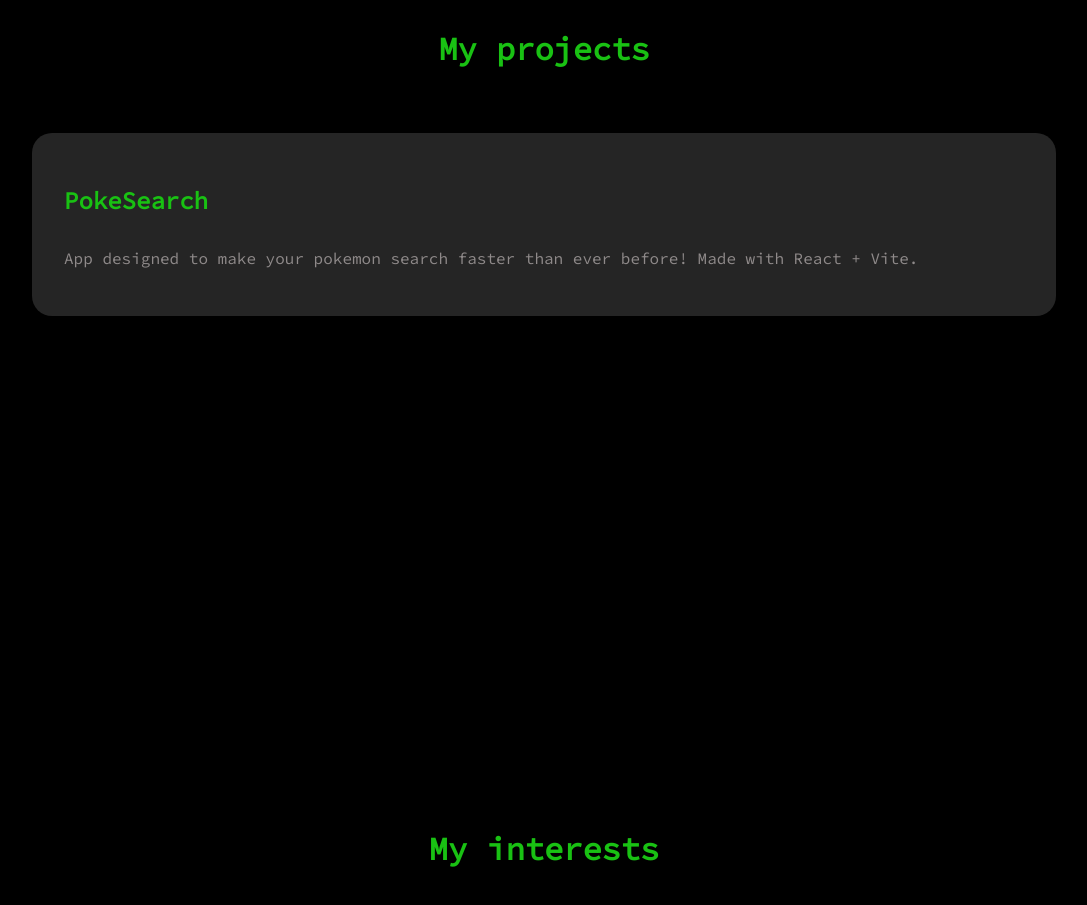
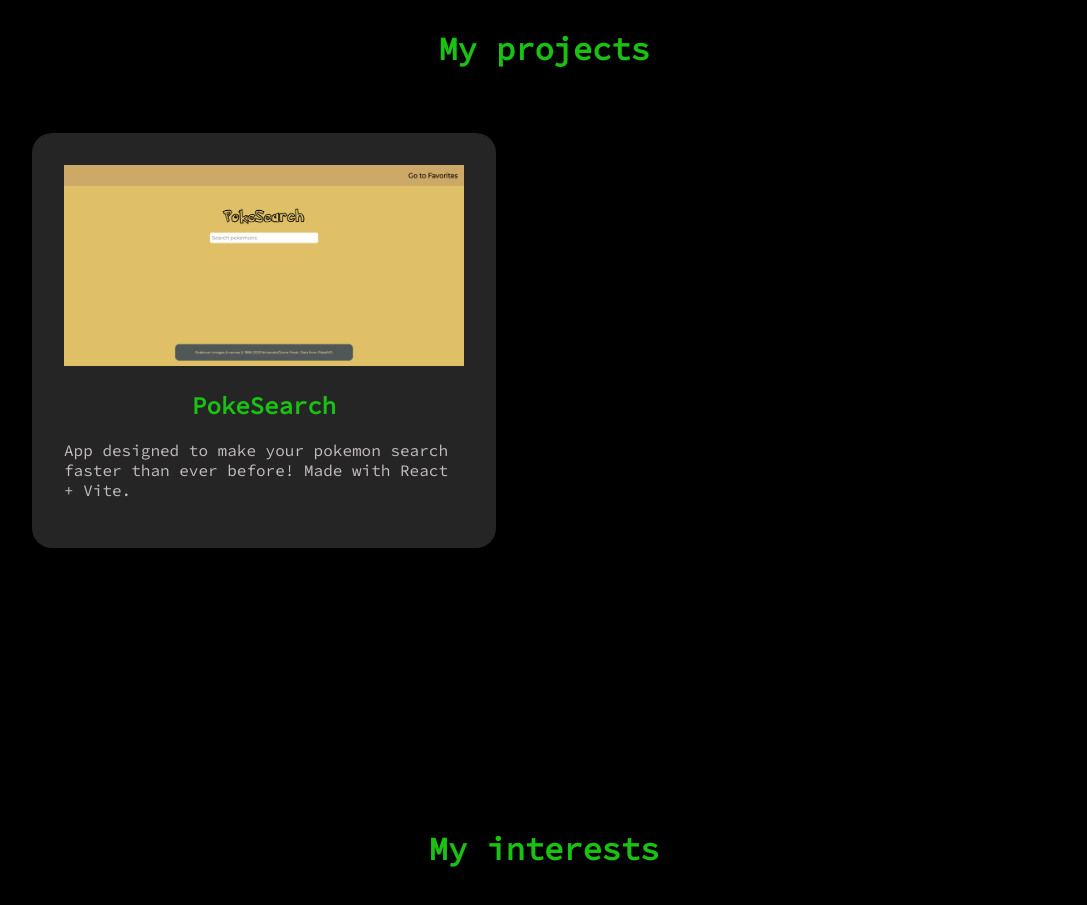
Before and after one commit to ddmuzyk/dmuzyka, a React (Create React App) app: page / in a window 1280 px wide. Shown: the part 1560-2465 px from the top of the page, without its empty margins (96-1183 px from the left). Built offline with nearby package versions, Linux system fonts and the light colour scheme.

Commit message:
changing project component design

```diff
--- a/src/App.css
+++ b/src/App.css
@@ -1,3 +1,9 @@
+:root {
+  --green-font: #19c113;
+  --component-background: rgb(37, 37, 37);
+  --desc-color:rgb(196, 189, 189);
+}
+
 .components {
     display: flex;
     flex-direction: column;
--- a/src/components/Hobbies/Hobbies.css
+++ b/src/components/Hobbies/Hobbies.css
@@ -8,7 +8,7 @@
 }
 
 .hobbiesTitle {
-    color: #19c113;
+    color: var(--green-font);
     text-align: center;
     margin-bottom: 2em;
 }
@@ -20,7 +20,7 @@
 }
 
 .hobbie {
-    background-color: rgb(37, 37, 37);
+    background-color: var(--component-background);
     padding: 2em;
     border-radius: 20px;
     transition: all 0.3s;
@@ -31,8 +31,8 @@
 }
 
 .hobbieName {
-    color: #19c113;
-    cursor: pointer;
+  color: var(--green-font);
+  cursor: pointer;
 }
 
 .hobbieDesc {
--- a/src/components/Skills/Skills.css
+++ b/src/components/Skills/Skills.css
@@ -7,8 +7,8 @@
 }
 
 .skillsTitle {
-    color: #19c113;
-    text-align: center;
+  color: var(--green-font);
+  text-align: center;
 }
 
 .skillIcons {
@@ -32,7 +32,7 @@
 
 .iconName {
     text-align: center;
-    color: #19c113;
+    color: var(--green-font);
     margin-bottom: 0;
 }
 
--- a/src/components/Works/Works.css
+++ b/src/components/Works/Works.css
@@ -20,16 +20,16 @@
     gap: 3em;
 }
 
-.project {
+/* .project {
     background-color: rgb(37, 37, 37);
     padding: 2em;
     border-radius: 20px;
     transition: all 0.3s;
-}
+} */
 
-.project:hover {
+/* .project:hover {
   box-shadow: 0px 0px 24px -7px #6BCCAA;
-}
+} */
 
 .projectName {
     color: #19c113;
--- a/src/components/Works/Works.js
+++ b/src/components/Works/Works.js
@@ -11,7 +11,9 @@ const Works = () => {
               {projects.map((project) => {
                 return <Project key={project}
                 title={project.title}
-                description={project.description}/>
+                description={project.description}
+                img={project.img}
+                />
               })}
                 {/* <div className='project'>
                     <a href='https://chuckveryfunny.onrender.com/' className='projectName'>Chuck Norris Joke Generator</a>
--- a/src/components/Works/subWorks/Project/Project.css
+++ b/src/components/Works/subWorks/Project/Project.css
@@ -0,0 +1,25 @@
+.project {
+  max-width: 400px;
+  background-color: var(--component-background);
+  padding: 2em;
+  border-radius: 20px;
+  transition: all 0.3s;
+  /* cursor: pointer; */
+}
+
+.project:hover {
+  box-shadow: 0px 0px 24px -7px #6BCCAA;
+}
+
+.project-title {
+  color: var(--green-font);
+  text-align: center;
+}
+
+.project-description {
+  color: var(--desc-color);
+}
+
+.project-img {
+  width: 100%;
+}
--- a/src/components/Works/subWorks/Project/Project.jsx
+++ b/src/components/Works/subWorks/Project/Project.jsx
@@ -1,11 +1,12 @@
 import React from "react";
 import './Project.css';
 
-const Project = ({title, description}) => {
+const Project = ({title, description, img}) => {
   return (
     <div className="project">
-      <h2 className="projectName">{title}</h2>
-      <p className="projectDesc">{description}</p>
+      <img src={img} alt="Project Img" className="project-img"></img>
+      <h2 className="project-title">{title}</h2>
+      <p className="project-description">{description}</p>
     </div>
   )
 }
--- a/src/components/Works/subWorks/projects/projects.js
+++ b/src/components/Works/subWorks/projects/projects.js
@@ -1,7 +1,10 @@
+import pokesearch from '../../../../imgs/pokesearch.png' ;
+
 const projects = [
   {
     title: 'PokeSearch',
-    description: 'App designed to make your pokemon search faster than ever before! Made with React + Vite.'
+    description: 'App designed to make your pokemon search faster than ever before! Made with React + Vite.',
+    img: pokesearch
   }
 ]
 
```
Also changed, not shown: src/imgs/pokesearch.png (added).
